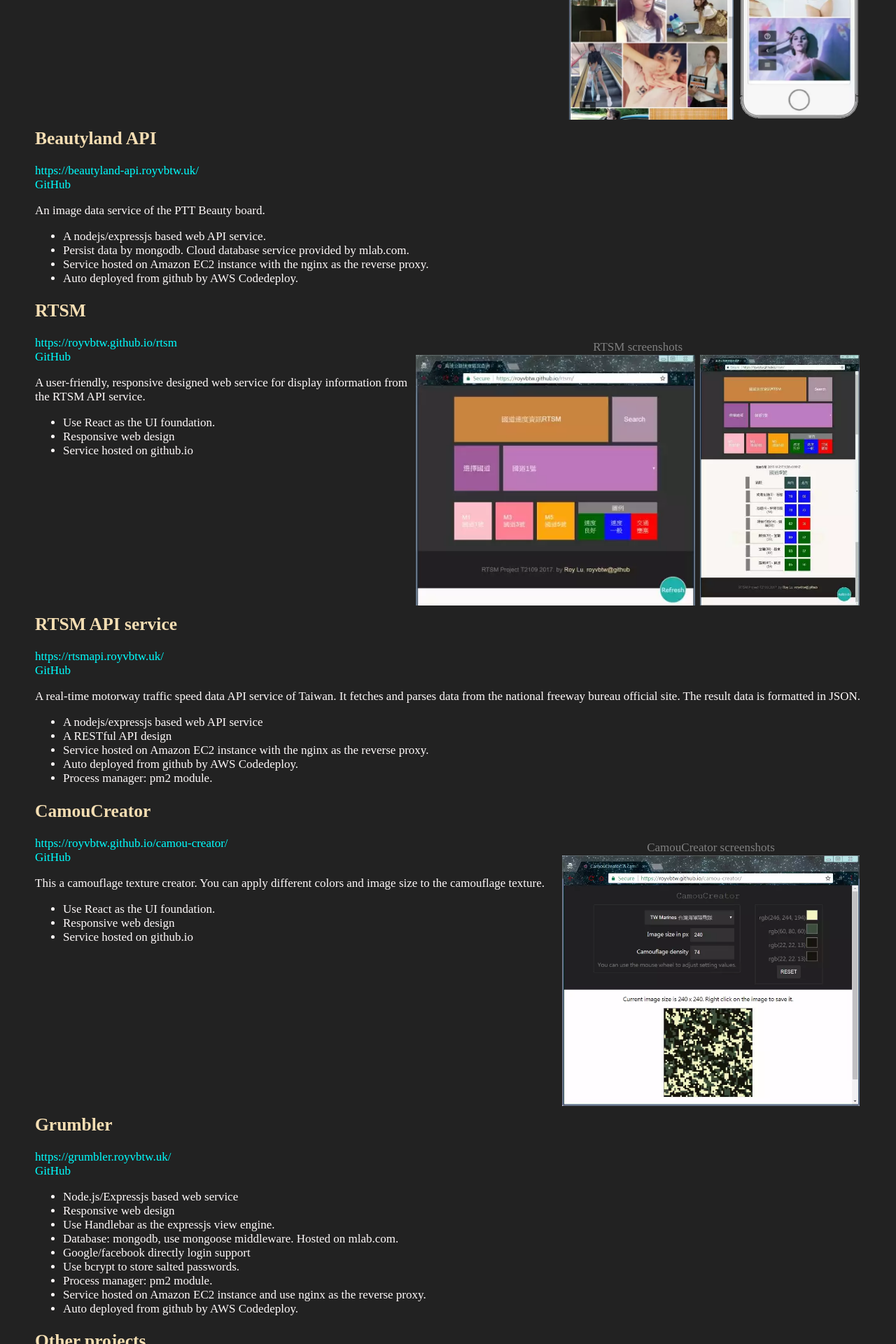
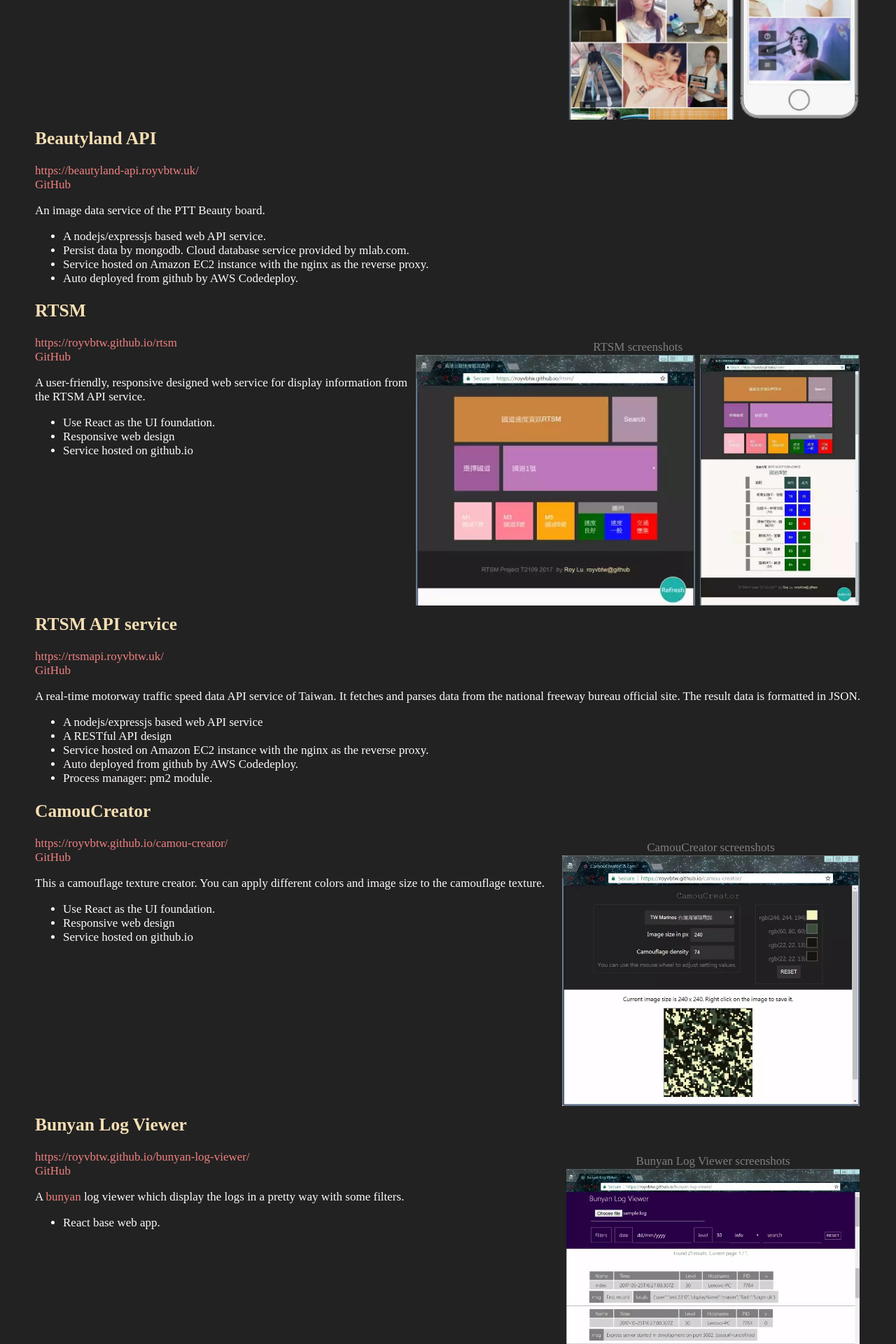
Before and after one commit to roycrxtw/myhome, a web app: file public/myapps.html in a window 1280 px wide. Shown: the part 440-2360 px from the top of the page at 70% size. Run offline with its HTML, style and script files only (its server is not run), Linux system fonts and the light colour scheme; some libraries are stand-ins or nearby versions.

Commit message:
Add snapshot for bunyan-log-viewer

```diff
--- a/public/css/myapps.css
+++ b/public/css/myapps.css
@@ -28,11 +28,12 @@ body{
 }
 
 a{
-	color: cyan;
+	color: lightcoral;
 	text-decoration: none;
 }
 a:hover{
-	color: skyblue;
+	color: coral;
+	text-decoration: underline;
 }
 
 h2{
@@ -49,6 +50,7 @@ img:hover{
 
 .app-info{
 	clear: both;
+	page-break-after: always;
 }
 
 .app-preview{
@@ -96,3 +98,14 @@ img:hover{
 		height: 360px;
 	}
 }
+
+.img-bunyan-log-viewer{
+	width: auto;
+	height: 150px;
+}
+@media (min-width: 720px){
+	.img-bunyan-log-viewer{
+		width: auto;
+		height: 360px;
+	}
+}
--- a/public/myapps.html
+++ b/public/myapps.html
@@ -113,6 +113,25 @@
   </div>
 
   <div class='app-info'>
+    <h2>Bunyan Log Viewer</h2>
+    <figure class='app-preview'>
+      <figcaption>Bunyan Log Viewer screenshots</figcaption>
+      <a href='img/myapp_bunyan-log-viewer.webp' target='_blank'>
+        <img class='img-bunyan-log-viewer' title='Bunyan log viewer desktop screenshot' src='img/myapp_bunyan-log-viewer.webp'>
+      </a>
+    </figure>
+
+    <a href='https://royvbtw.github.io/bunyan-log-viewer/'>https://royvbtw.github.io/bunyan-log-viewer/</a><br/>
+    <a href='https://github.com/royvbtw/bunyan-log-viewer'>GitHub</a>
+
+    <p>A <a href='https://github.com/trentm/node-bunyan'>bunyan</a> log viewer which display the logs in a pretty way with some filters.</p>
+
+    <ul>
+      <li>React base web app.</li>
+    </ul>
+  </div>
+
+  <div class='app-info'>
     <h2>Grumbler</h2>
     <a href='https://grumbler.royvbtw.uk/'>https://grumbler.royvbtw.uk/</a><br/>
     <a href='https://github.com/royvbtw/grumbler'>GitHub</a>
```
Also changed, not shown: public/img/myapp_bunyan-log-viewer.webp (added).
